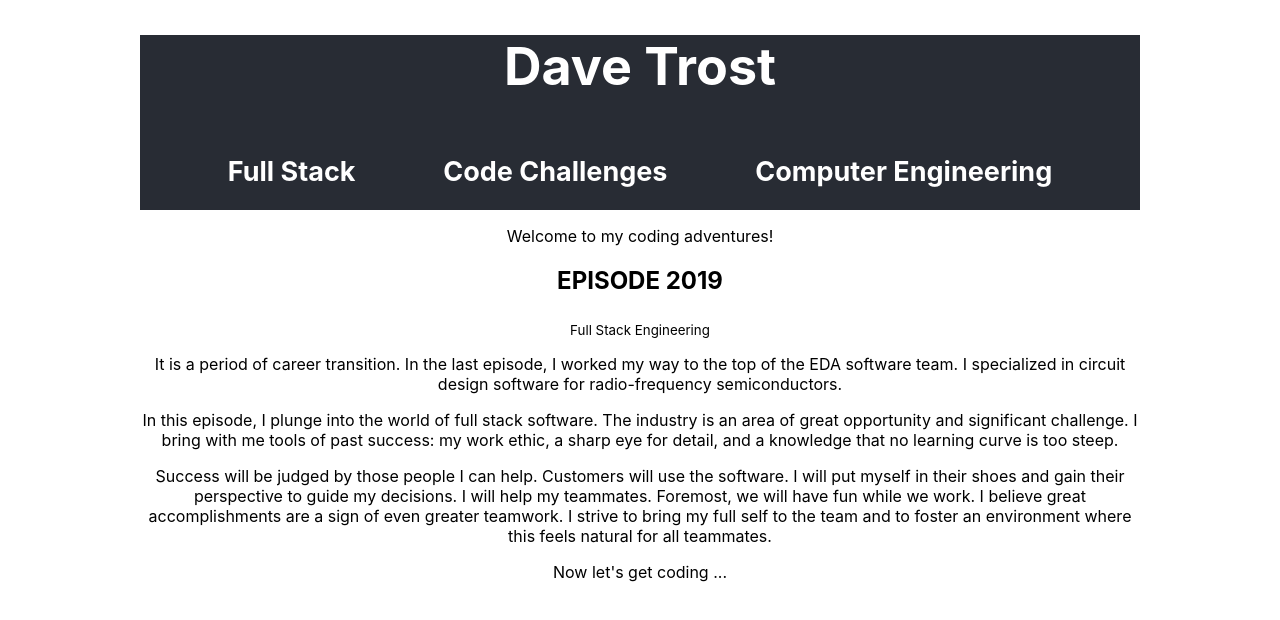
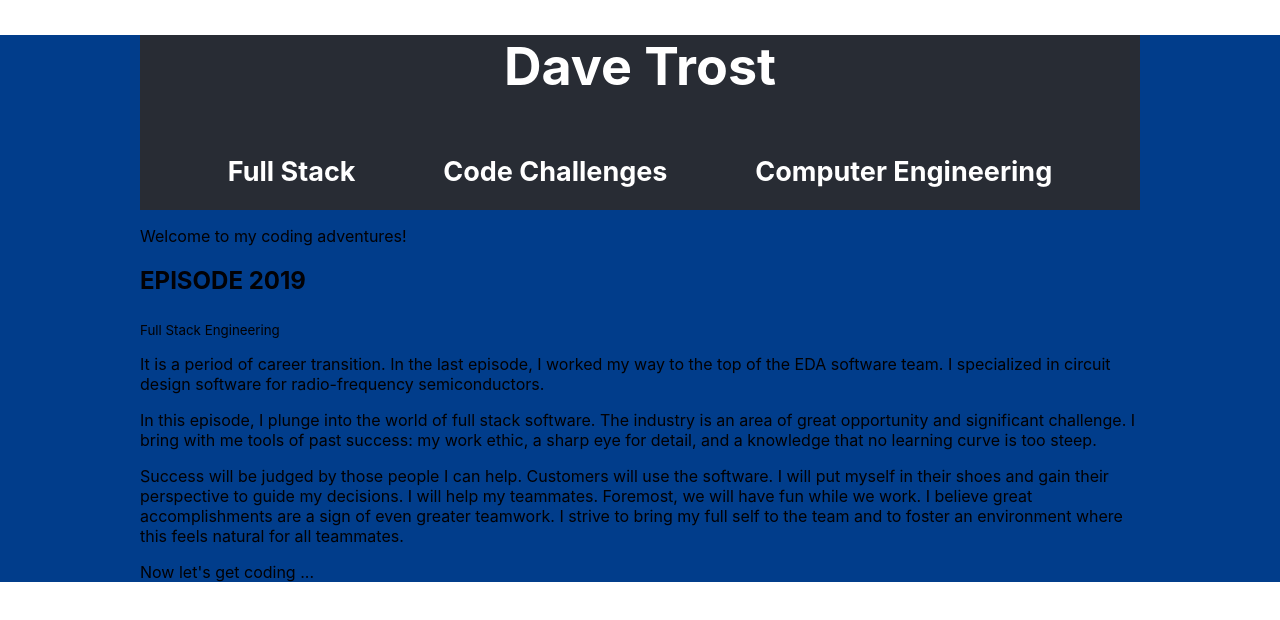
Before and after one commit to DaveTrost/dave-trost, a React (Create React App) app: page / in a window 1280 px wide. Shown: the top 620 px of the page. Built offline with nearby package versions, Linux system fonts and the light colour scheme.

Commit message:
cleanup css at App level

```diff
--- a/src/App.scss
+++ b/src/App.scss
@@ -1,25 +1,10 @@
+@import './styles/vars.scss';
+
 .App {
-  max-width: 1000px;
-  margin: auto;
-  text-align: center;
+  color: var(--black);
+  background-color: var(--dark-blue);
+  .appContainer {
+    max-width: 1000px;
+    margin: auto;
+  }
 }
-
-.App-header {
-  background-color: #282c34;
-  text-align: center;
-  font-size: calc(10px + 2vmin);
-  color: white;
-
-  nav {
-    display: flex;
-    align-items: center;
-    justify-content: space-evenly;
-    font-size: calc(10px + 1vmin);
-    color: white;
-  }
-
-}
-
-.App-link {
-  color: #61dafb;
-}
```
